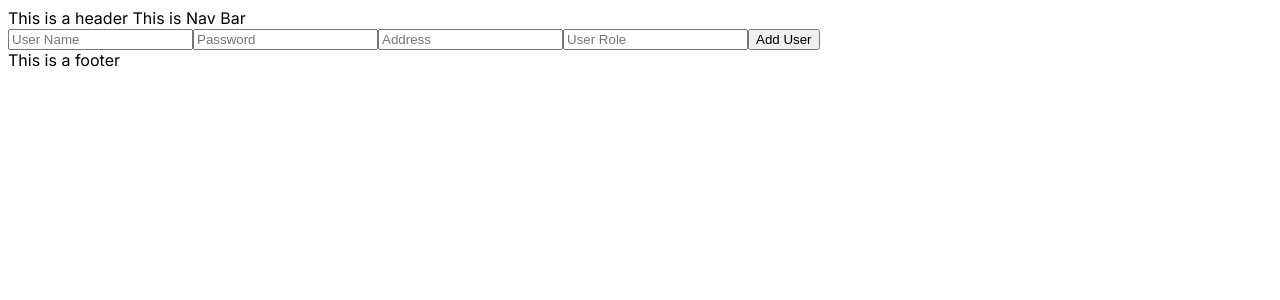
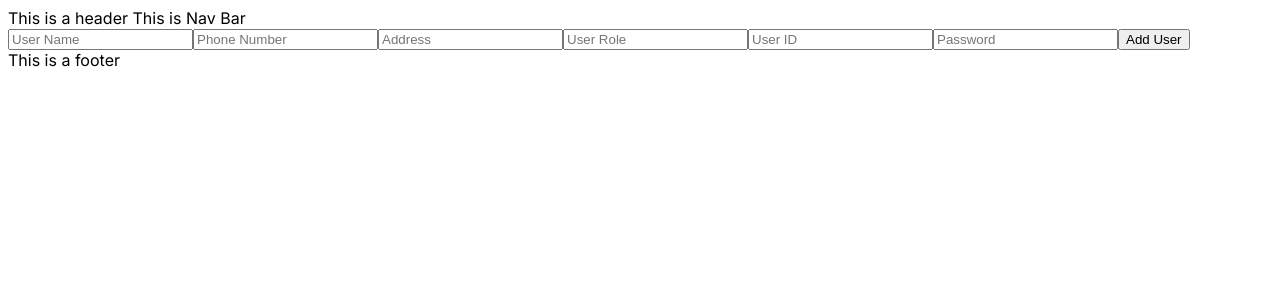
Before and after one commit to markjunnelacosta/buddy-wash-next, a Next.js app: page /role/admin in a window 1280 px wide. Shown: the top 300 px of the page. Built offline with nearby package versions, Linux system fonts and the light colour scheme.

Commit message:
Added fields to the user model

```diff
--- a/app/api/user/[id]/route.js
+++ b/app/api/user/[id]/route.js
@@ -5,7 +5,7 @@ export const GET = async (req, res) => {
   try {
     await connectToDB();
     console.log("params", res.params.id);
-    const user = await User.findOne({ userName: res.params.id });
+    const user = await User.findOne({ userId: res.params.id });
     console.log(user);
     if (!user) return new Response("User Not Found", { status: 404 });
 
--- a/app/api/user/route.js
+++ b/app/api/user/route.js
@@ -4,7 +4,7 @@ import User from "@/models/user";
 export const GET = async (req, res) => {
   try {
     await connectToDB();
-    const users = await User.find({}).populate("username");
+    const users = await User.find({}).populate("userName");
     return new Response(JSON.stringify(users), { status: 200 });
   } catch (error) {
     return new Response("Failed get users", { status: 500 });
@@ -13,15 +13,19 @@ export const GET = async (req, res) => {
 
 export const POST = async (req) => {
   const body = await req.json();
-  const { username, password, userAddress, userRole } = body;
+  const { userName, phoneNumber, userAddress, userRole, userId, password } = body;
   console.log("eto baban", body);
   try {
     await connectToDB();
     const newUser = new User({
-      username,
-      password,
+      userName,
+      phoneNumber,
       userAddress,
       userRole,
+      userId,
+      password,
+
+
     });
     console.log(newUser);
     await newUser.save();
--- a/app/role/admin/page.jsx
+++ b/app/role/admin/page.jsx
@@ -1,20 +1,29 @@
 "use client";
+import { useRadioGroup } from "@mui/material";
 import React, { useState } from "react";
 
 const AdminPage = () => {
-  const [userName, setUsername] = useState("");
+  const [userName, setUserName] = useState("");
+  const [phoneNumber, setPhoneNumber] = useState("");
+  const [userAddress, setUserAddress] = useState("");
+  const [userRole, setUserRole] = useState("");
+  const [userId, setUserId] = useState("");
   const [password, setPassword] = useState("");
-  const [address, setAddress] = useState("");
-  const [userRole, setUserRole] = useState("");
+
+
   const onClick = async () => {
-    console.log(userName, password, address, userRole);
+    console.log(userName, phoneNumber, userAddress, userRole, userId, password);
     const response = await fetch("/api/user", {
       method: "POST",
       body: JSON.stringify({
-        username: userName,
+        userName: userName,
+        phoneNumber: phoneNumber,
+        userAddress: userAddress,
+        userRole: userRole,
+        userId: userId,
         password: password,
-        userAddress: address,
-        userRole: userRole,
+
+
       }),
     });
 
@@ -26,7 +35,31 @@ const AdminPage = () => {
         type="text"
         placeholder="User Name"
         value={userName}
-        onChange={(e) => setUsername(e.currentTarget.value)}
+        onChange={(e) => setUserName(e.currentTarget.value)}
+      ></input>
+      <input
+        type="text"
+        placeholder="Phone Number"
+        value={phoneNumber}
+        onChange={(e) => setPhoneNumber(e.currentTarget.value)}
+      ></input>
+      <input
+        type="text"
+        placeholder="Address"
+        value={userAddress}
+        onChange={(e) => setUserAddress(e.currentTarget.value)}
+      ></input>
+      <input
+        type="text"
+        placeholder="User Role"
+        value={userRole}
+        onChange={(e) => setUserRole(e.currentTarget.value)}
+      ></input>
+      <input
+        type="text"
+        placeholder="User ID"
+        value={userId}
+        onChange={(e) => setUserId(e.currentTarget.value)}
       ></input>
       <input
         type="text"
@@ -34,18 +67,8 @@ const AdminPage = () => {
         value={password}
         onChange={(e) => setPassword(e.currentTarget.value)}
       ></input>
-      <input
-        type="text"
-        placeholder="Address"
-        value={address}
-        onChange={(e) => setAddress(e.currentTarget.value)}
-      ></input>
-      <input
-        type="text"
-        placeholder="User Role"
-        value={userRole}
-        onChange={(e) => setUserRole(e.currentTarget.value)}
-      ></input>
+
+
       <button onClick={onClick}>Add User</button>
     </div>
   );
--- a/models/user.js
+++ b/models/user.js
@@ -1,17 +1,16 @@
 import { Schema, model, models } from "mongoose";
 
 const UserSchema = new Schema({
-  userId: {
+  id: {
     type: Schema.Types.ObjectId,
   },
-  username: {
+  userName: {
     type: String,
-    unique: [true, "Username already exists!"],
     required: [true, "Username is required"],
   },
-  password: {
+  phoneNumber: {
     type: String,
-    required: [true, "Password is required"],
+    required: [true, "Phone Number is required"],
   },
   userAddress: {
     type: String,
@@ -21,6 +20,16 @@ const UserSchema = new Schema({
     type: String,
     required: [true, "Role is required"],
   },
+  userId: {
+    type: String,
+    unique: [true, "User ID already exists!"],
+    required: [true, "User ID is required"],
+  },
+  password: {
+    type: String,
+    required: [true, "Password is required"],
+  }
+
 });
 
 const User = models.User || model("User", UserSchema);
```
